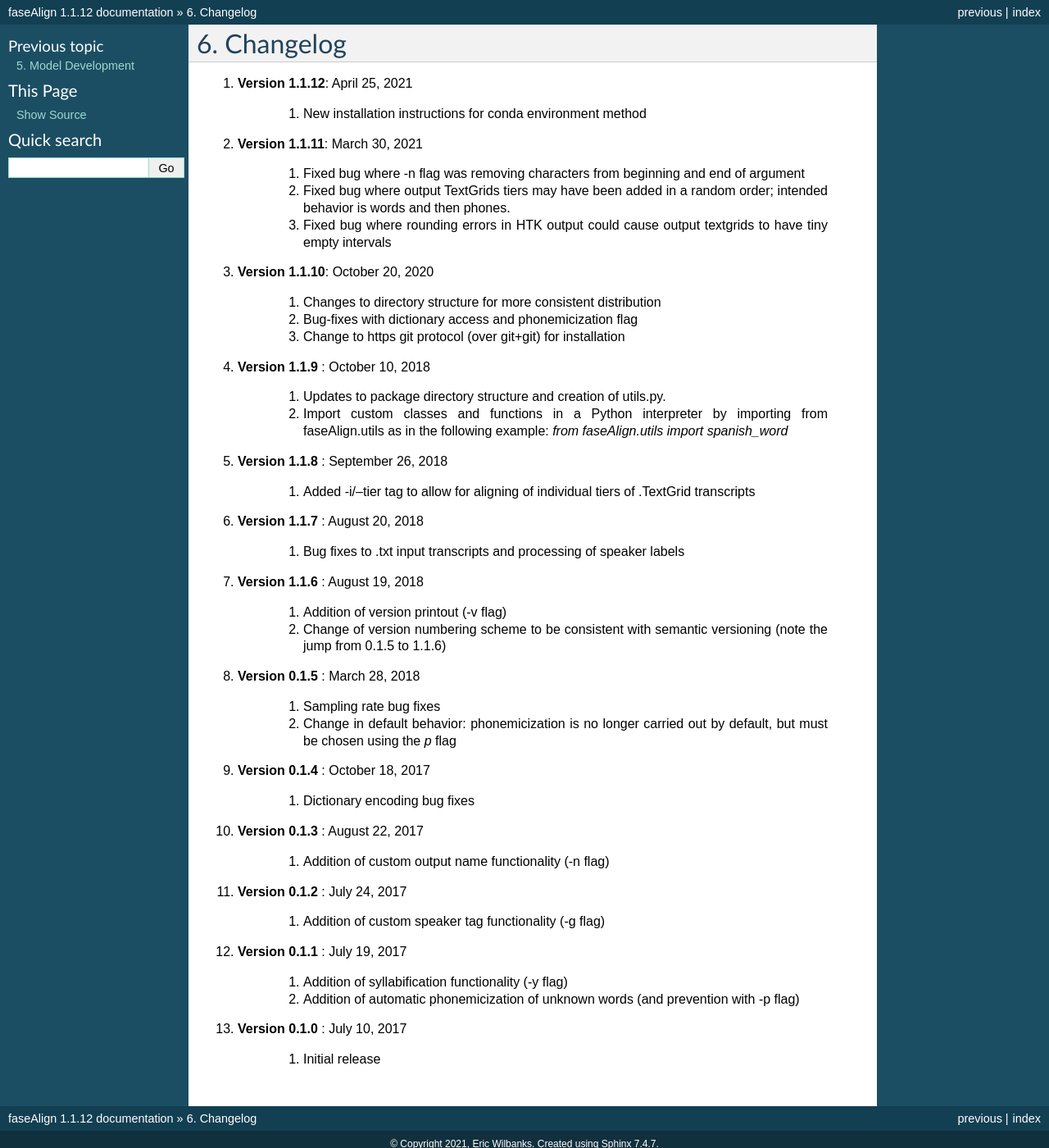
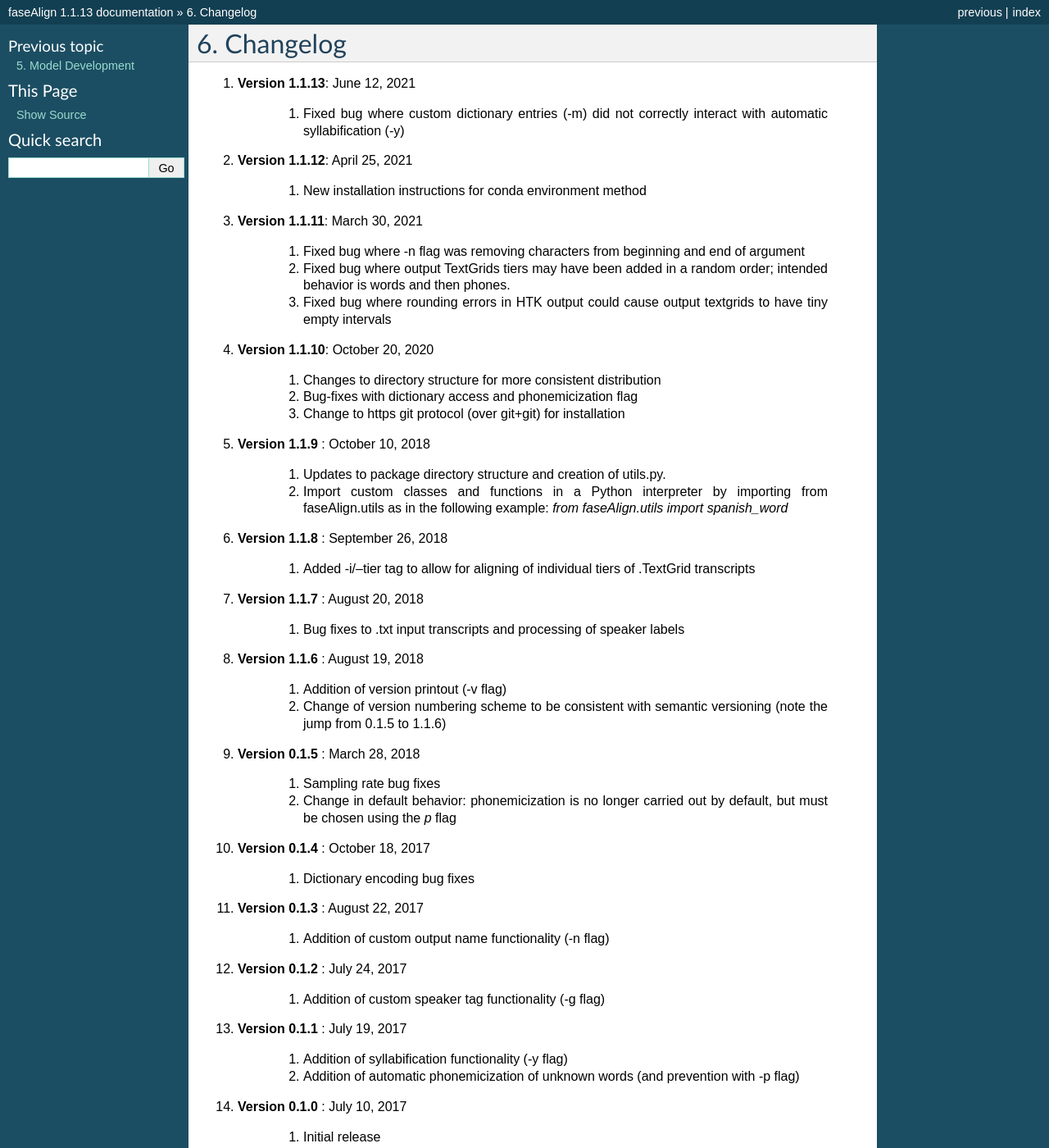
Before and after one commit to EricWilbanks/faseAlign, a Sphinx documentation site: the page built from docs/changelog.rst, in a window 1280 px wide and 1400 px high. Shown: the whole window at 82% size. Built offline with Sphinx 7.4.7, drawn with Linux system fonts in a browser that asks for light colours; some of the changed text lies outside the part shown.

Commit message:
Fixed bug in interaction of custom dictionary entries and automatic syllabification

```diff
--- a/docs/changelog.rst
+++ b/docs/changelog.rst
@@ -3,6 +3,10 @@
 
 Changelog
 =========
+#. **Version 1.1.13**: June 12, 2021
+
+		#. Fixed bug where custom dictionary entries (-m) did not correctly interact with automatic syllabification (-y)
+
 #. **Version 1.1.12**: April 25, 2021
 
 		#. New installation instructions for conda environment method
--- a/docs/conf.py
+++ b/docs/conf.py
@@ -62,9 +62,9 @@
 # built documents.
 #
 # The short X.Y version.
-version = '1.1.12'
+version = '1.1.13'
 # The full version, including alpha/beta/rc tags.
-release = '1.1.12'
+release = '1.1.13'
 
 # The language for content autogenerated by Sphinx. Refer to documentation
 # for a list of supported languages.
--- a/setup.py
+++ b/setup.py
@@ -2,7 +2,7 @@
 
 setup(
     name='faseAlign',
-    version='1.1.12',
+    version='1.1.13',
     description='Command Line python module for Force Aligning Spanish using HTK',
     url='https://github.com/EricWilbanks/faseAlign',
     author='Eric Wilbanks',
```
